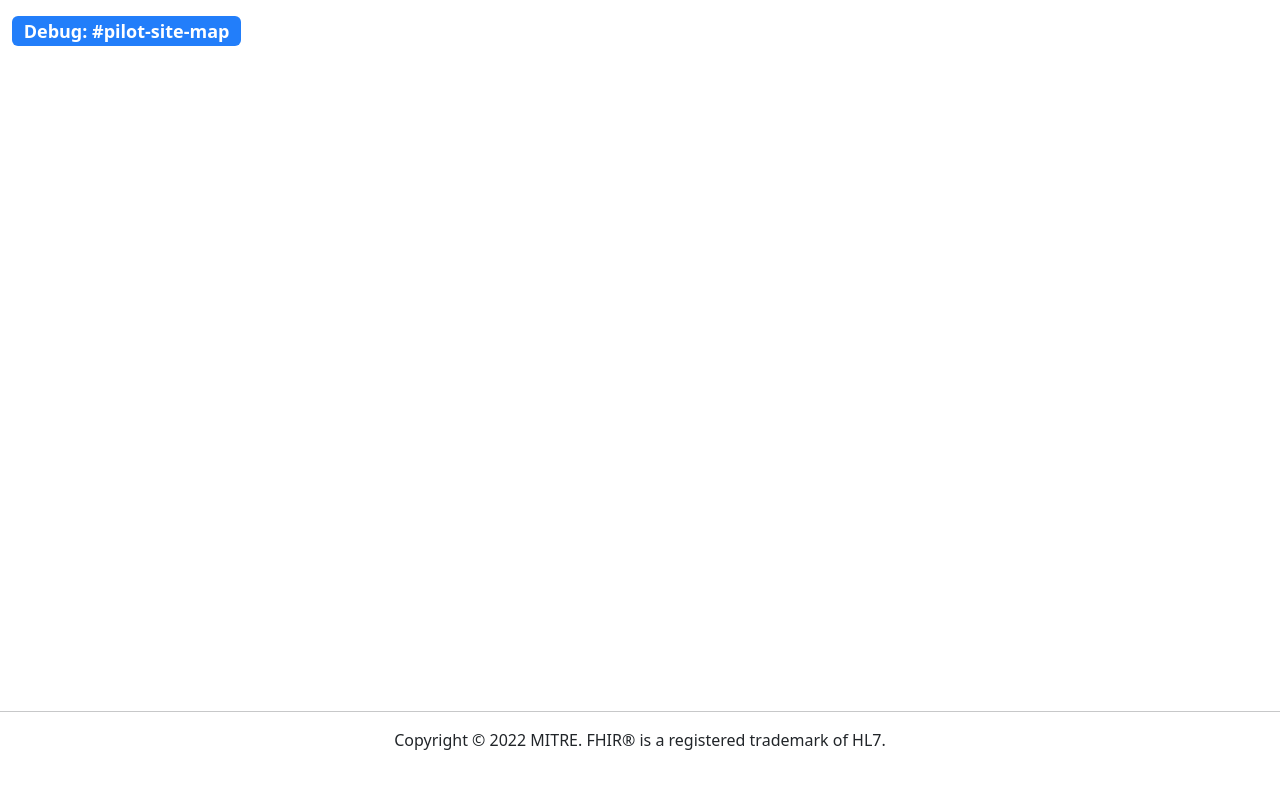
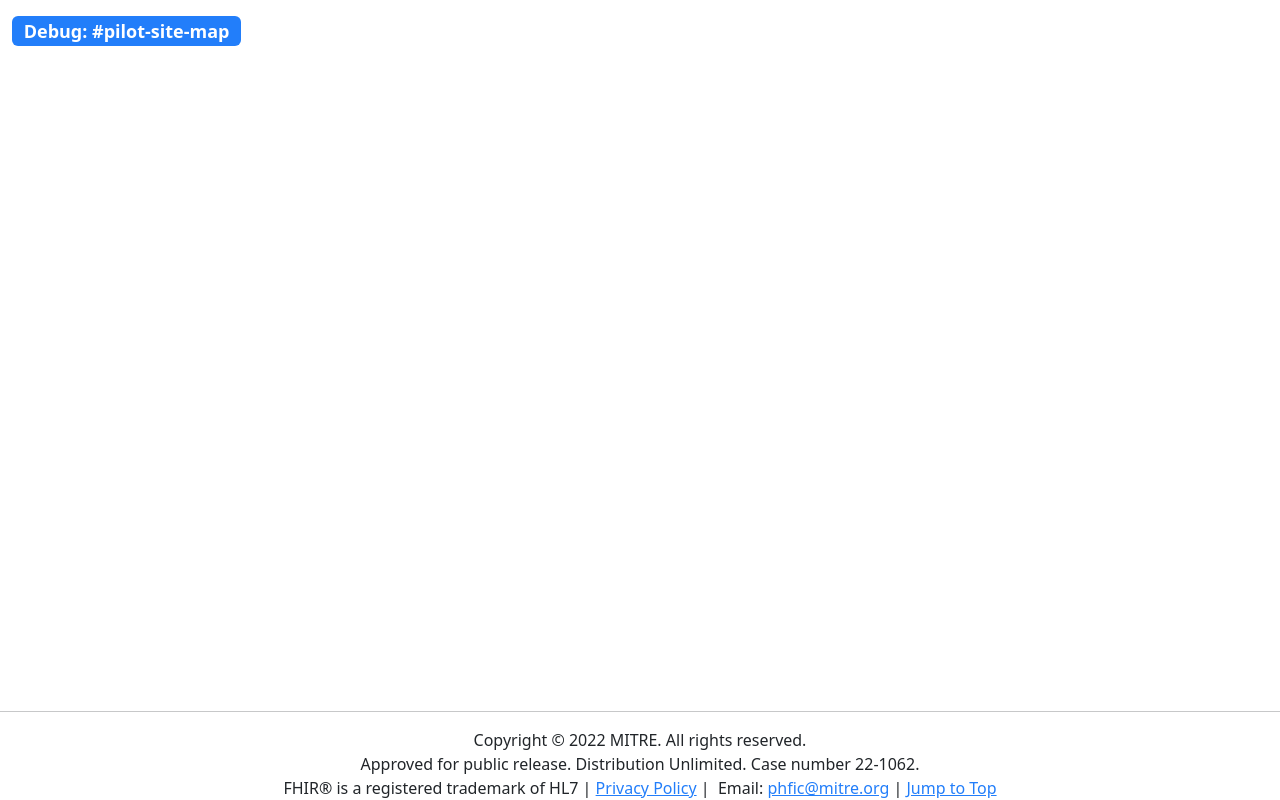
Before and after one commit to PHFIC/phfic.github.io, a Next.js app: page / in a window 1280 px wide. Shown: the part 3453-4253 px from the top of the page. Before the commit the page ends 4205 px from the top, so only its background shows below. Built offline with nearby package versions, Linux system fonts and the light colour scheme.

Commit message:
improve footer

```diff
--- a/components/footer.js
+++ b/components/footer.js
@@ -4,9 +4,18 @@ export default function Footer() {
   return (
     <footer className="text-center">
       <hr />
-      Copyright &copy; 2022 MITRE. FHIR&reg; is a registered trademark of HL7.
-      {/*TODO: terms and conditions, privacy policy, cookie policy */}
-      {/*TODO: 508 accessability disclaimer */}
+      Copyright &copy; 2022 MITRE. All rights reserved.
+      <br />
+
+      Approved for public release. Distribution Unlimited. Case number 22-1062.
+      <br />
+
+      FHIR&reg; is a registered trademark of HL7 |&nbsp;
+      <a className="text-secondary" href="https://www.mitre.org/privacy-policy">Privacy Policy</a> |&nbsp;
+      Email: <a className="text-secondary" href="mailto:phfic@mitre.org">phfic@mitre.org</a> |&nbsp;
+      <a className="text-secondary" href="#top">Jump to Top</a>
+
+      {/*TODO: 508 accessability notice */}
     </footer>
   )
 }
--- a/components/layout.js
+++ b/components/layout.js
@@ -6,7 +6,7 @@ import Title from './title'
 
 export default function Layout({ children }) {
   return (
-    <div style={{minHeight: "90vh"}}>
+    <div id="top" style={{minHeight: "90vh"}}>
       {/* Default title if not defined in children */}
       <Title full="Public Health FHIR&reg; Implementation Collaborative" />
 
```
